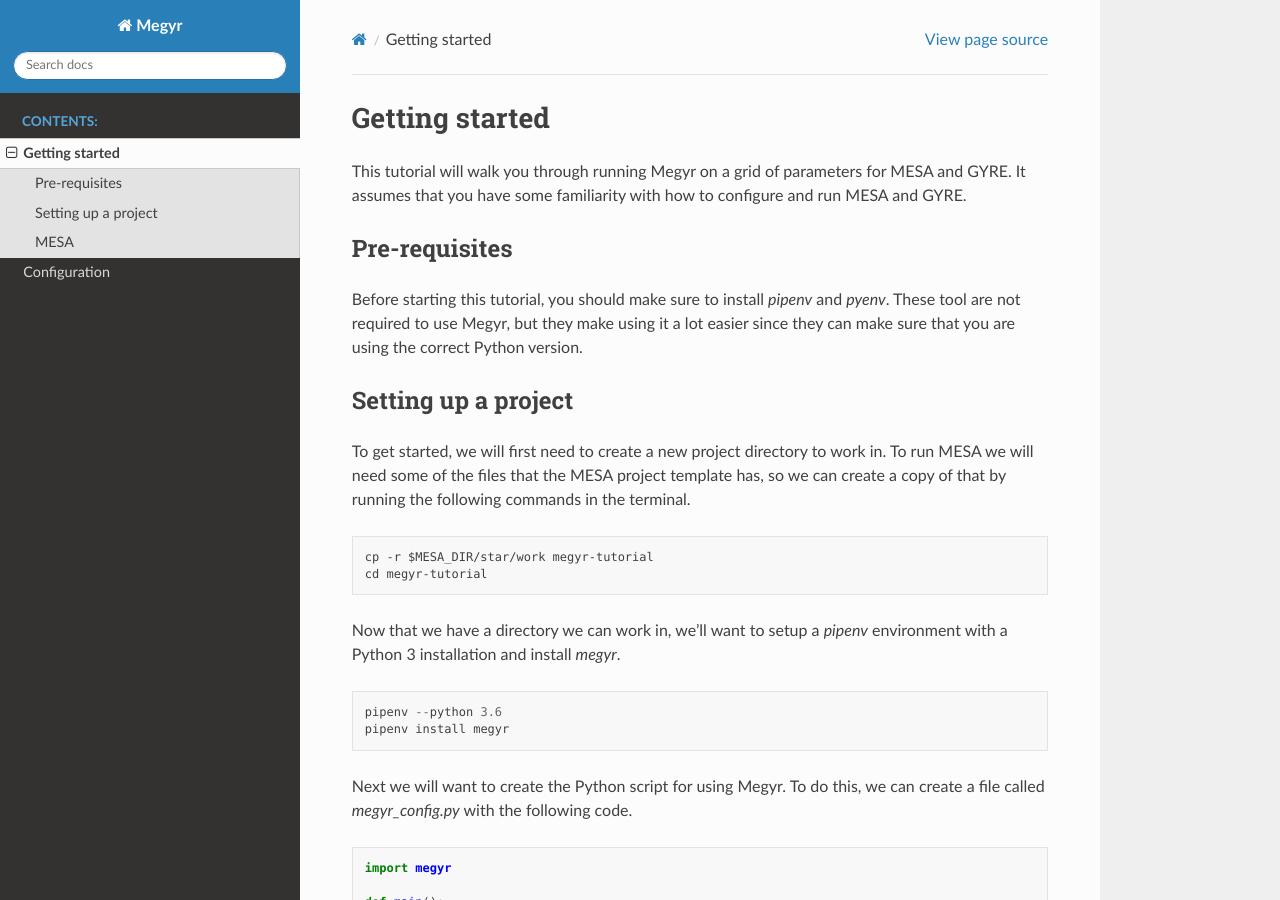
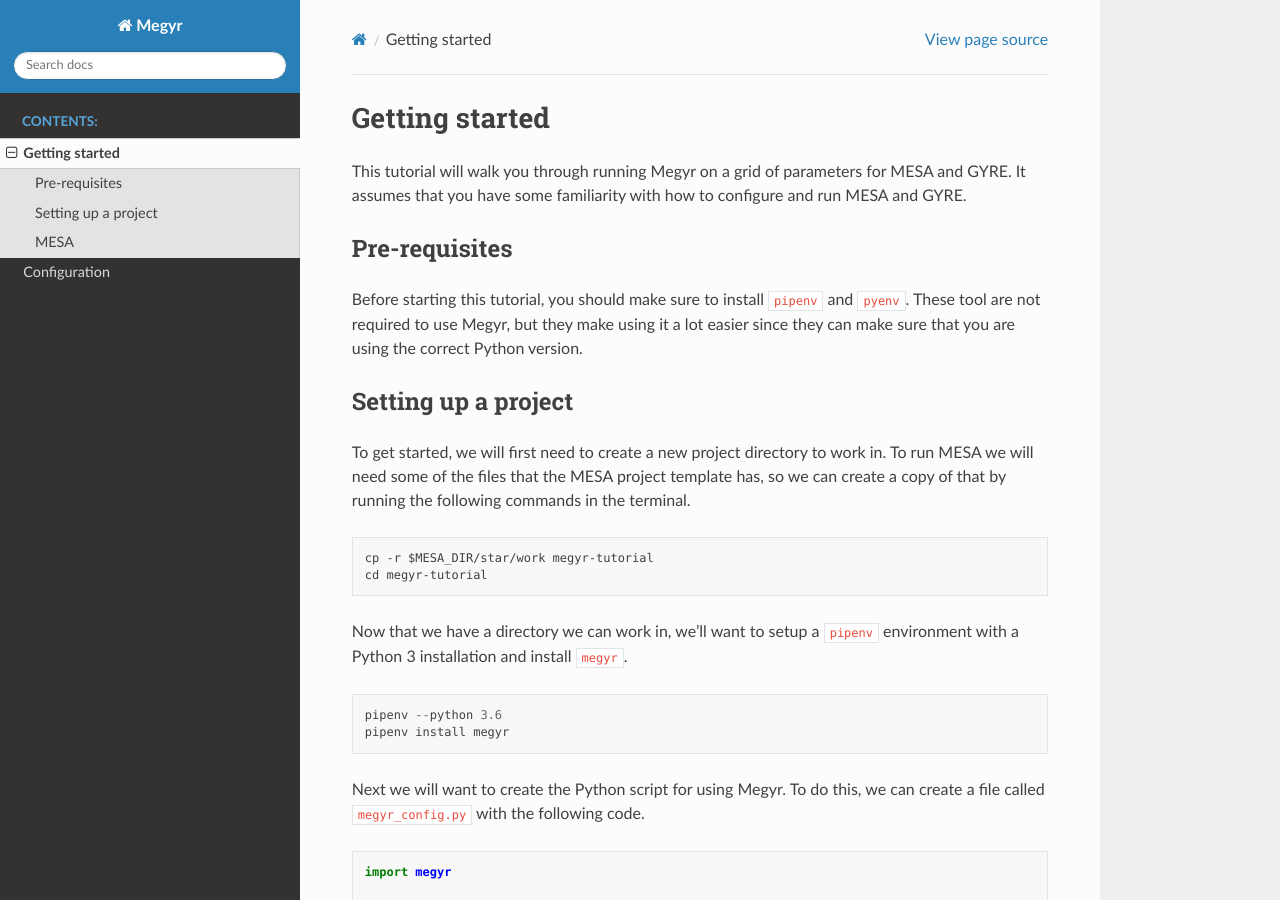
Before and after one commit to ExcaliburZero/megyr, a Sphinx documentation site: the page built from docs/source/getting-started.rst, in a window 1280 px wide and 900 px high. Built offline with Sphinx 7.4.7 and the Read the Docs theme 2.0.0, drawn with Linux system fonts in a browser that asks for light colours.

```diff
--- a/docs/source/getting-started.rst
+++ b/docs/source/getting-started.rst
@@ -6,7 +6,7 @@ This tutorial will walk you through running Megyr on a grid of parameters for ME
 Pre-requisites
 --------------
 
-Before starting this tutorial, you should make sure to install `pipenv` and `pyenv`. These tool are not required to use Megyr, but they make using it a lot easier since they can make sure that you are using the correct Python version.
+Before starting this tutorial, you should make sure to install ``pipenv`` and ``pyenv``. These tool are not required to use Megyr, but they make using it a lot easier since they can make sure that you are using the correct Python version.
 
 Setting up a project
 --------------------
@@ -16,12 +16,12 @@ To get started, we will first need to create a new project directory to work in.
     cp -r $MESA_DIR/star/work megyr-tutorial
     cd megyr-tutorial
 
-Now that we have a directory we can work in, we'll want to setup a `pipenv` environment with a Python 3 installation and install `megyr`. ::
+Now that we have a directory we can work in, we'll want to setup a ``pipenv`` environment with a Python 3 installation and install ``megyr``. ::
 
     pipenv --python 3.6
     pipenv install megyr
 
-Next we will want to create the Python script for using Megyr. To do this, we can create a file called `megyr_config.py` with the following code. ::
+Next we will want to create the Python script for using Megyr. To do this, we can create a file called ``megyr_config.py`` with the following code. ::
 
     import megyr
 
@@ -43,14 +43,14 @@ Next we will want to create the Python script for using Megyr. To do this, we ca
     if __name__ == "__main__":
         main()
 
-For now we will just be running MESA against 3 models, with initial masses of `1`, `1.1`, and `1,5` M_sun. We will be using one inlist config file for MESA, and output summaries of the profile files that MESA generates.
+For now we will just be running MESA against 3 models, with initial masses of ``1``, ``1.1``, and ``1,5`` M_sun. We will be using one inlist config file for MESA, and output summaries of the profile files that MESA generates.
 
 MESA
 ----
 
 Now that we have our script to run MESA, we will need to get the executable to use to run MESA and the configuration file to run MESA on.
 
-Since we created our project from the MESA project template, we can run the following command to compile the MESA `star` executable. ::
+Since we created our project from the MESA project template, we can run the following command to compile the MESA ``star`` executable. ::
 
     ./mk
 
@@ -58,7 +58,7 @@ Next we will want to setup the MESA inlist configuration file to use. By default
 
     rm inlist inlist_pgstar inlist_project
 
-Now we will create the inlist file we will use. Megyr allows you to provide uses mustache templates for configuration files which it will fill in the parameter values of at runtime. So we can create a file called `inlist.mustache` with the following contents. ::
+Now we will create the inlist file we will use. Megyr allows you to provide uses mustache templates for configuration files which it will fill in the parameter values of at runtime. So we can create a file called ``inlist.mustache`` with the following contents. ::
 
     &star_job
 
@@ -78,7 +78,7 @@ Now we will create the inlist file we will use. Megyr allows you to provide uses
 
     / ! end of controls namelist
 
-You can see that for the `initial_mass` we are setting it to `{{initial_mass}}`. Since this is a mustache template, Megyr will fill in any instance of `{{some_variable}}` with the value of the name that is inside of the two curly braces.
+You can see that for the ``initial_mass`` we are setting it to ``{{initial_mass}}``. Since this is a mustache template, Megyr will fill in any instance of ``{{some_variable}}`` with the value of the name that is inside of the two curly braces.
 
 We can then execute our Megyr script by running the following command in the terminal. ::
 
```
